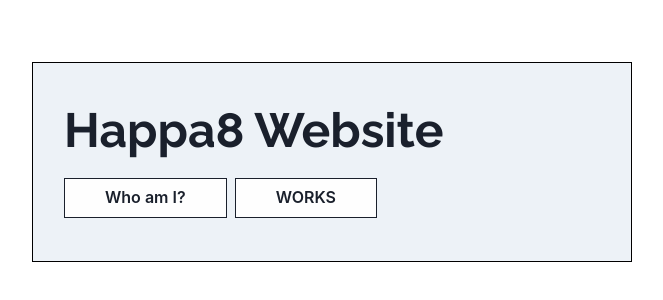
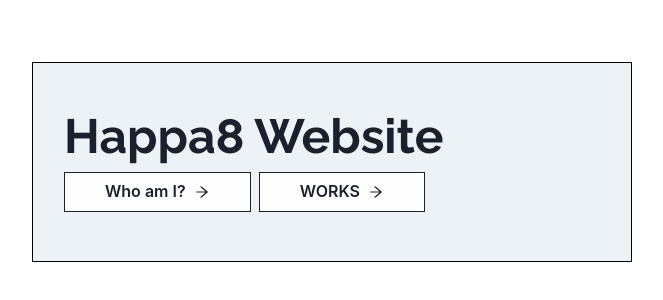
Before and after one commit to Happa8/Happa8.github.io, a Next.js app: page / in a window 1280 px wide. Shown: the part 338-638 px from the top of the page, without its empty margins (308-971 px from the left). Built offline with nearby package versions, Linux system fonts and the light colour scheme.

Commit message:
add topbutton and icons

```diff
--- a/package.json
+++ b/package.json
@@ -20,7 +20,8 @@
 		"framer-motion": "^4",
 		"next": "11.1.2",
 		"react": "17.0.2",
-		"react-dom": "17.0.2"
+		"react-dom": "17.0.2",
+		"react-icons": "^4.2.0"
 	},
 	"devDependencies": {
 		"@babel/core": "^7.15.4",
--- a/src/components/uiParts/Button.tsx
+++ b/src/components/uiParts/Button.tsx
@@ -1,14 +1,14 @@
-import { VFC, useState, ReactNode, useEffect } from "react"
+import { VFC, useState, ReactNode, useEffect, ComponentProps } from "react"
 import { Box, BoxProps, Button as CButton, ButtonProps } from "@chakra-ui/react"
 import { motion } from "framer-motion"
 
-export type Props = ButtonProps & {
+const MButton = motion<ButtonProps>(CButton)
+
+export type Props = ComponentProps<typeof MButton> & {
 	children: ReactNode
 }
 
-const MButton = motion<ButtonProps>(CButton)
-
-const Button: VFC<Props> = (props) => {
+const Button: VFC<Props> = ({ children, ...props }) => {
 	return (
 		<MButton
 			px={10}
@@ -30,8 +30,9 @@ const Button: VFC<Props> = (props) => {
 					duration: 0.01,
 				},
 			}}
+			{...props}
 		>
-			{props.children}
+			{children}
 		</MButton>
 	)
 }
--- a/src/lib/Anime.tsx
+++ b/src/lib/Anime.tsx
@@ -116,10 +116,6 @@ export const CoverAnime: VFC<Props> = ({
 				position={"relative"}
 			>
 				{cloneElement(props.children, {
-					w: props.w ?? "",
-					h: props.h ?? "",
-					maxW: props.maxW ?? "",
-					maxH: props.maxH ?? "",
 					borderRadius: props.borderRadius ?? "none",
 				})}
 			</MBox>
--- a/src/pages/index.tsx
+++ b/src/pages/index.tsx
@@ -6,6 +6,7 @@ import BorderAniBox from "components/uiParts/BorderAniBox"
 import React, { useEffect, useState, useReducer } from "react"
 import Button from "components/uiParts/Button"
 import { useSequence } from "hooks/useSequence"
+import { AiOutlineArrowRight } from "react-icons/ai"
 
 const Home: NextPage = () => {
 	const { next, phase } = useSequence(["border", "cover", "header", "", ""])
@@ -34,6 +35,9 @@ const Home: NextPage = () => {
 						coverOrigin={"top"}
 					>
 						<Flex
+							w={"95vw"}
+							maxW={600}
+							h={200}
 							position="absolute"
 							bgColor={"gray.100"}
 							p={8}
@@ -42,7 +46,7 @@ const Home: NextPage = () => {
 							gridGap={3}
 						>
 							<CoverAnime
-								w={500}
+								w={400}
 								maxW={"100%"}
 								h={`60px`}
 								coverColors={["black"]}
@@ -66,7 +70,7 @@ const Home: NextPage = () => {
 									running={phase === "header"}
 									onEnd={next}
 								>
-									<Button>Who am I?</Button>
+									<Button rightIcon={<AiOutlineArrowRight />}>Who am I?</Button>
 								</CoverAnime>
 								<CoverAnime
 									width={"max-content"}
@@ -75,7 +79,7 @@ const Home: NextPage = () => {
 									running={phase === "header"}
 									onEnd={next}
 								>
-									<Button>WORKS</Button>
+									<Button rightIcon={<AiOutlineArrowRight />}>WORKS</Button>
 								</CoverAnime>
 							</ButtonGroup>
 						</Flex>
```
Also changed, not shown: 1 other file (tests, documents, lock files or other folders).
